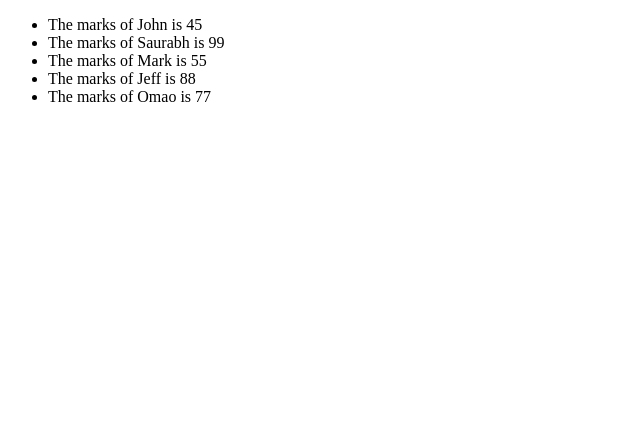
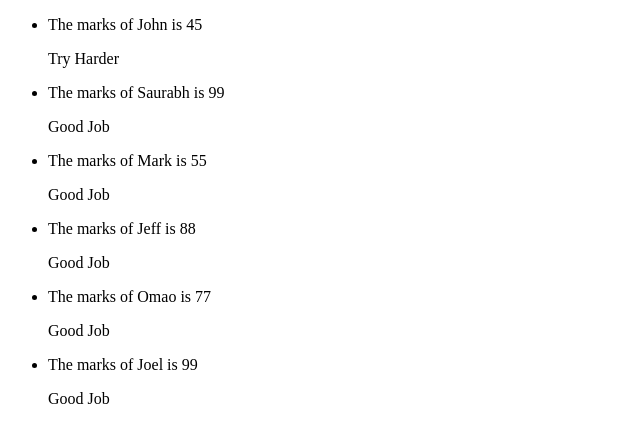
Before and after one commit to omaomach/Python-Bootcamp, a Flask app: page / in a window 1280 px wide. Shown: the top 443 px of the page, without its empty margins (0-640 px from the left). Run offline with Flask 3, Linux system fonts and the light colour scheme.

Commit message:
worked on conditionals, loops and comments in Jinja2

```diff
--- a/flask/flask_jinja_basics/main.py
+++ b/flask/flask_jinja_basics/main.py
@@ -9,7 +9,8 @@ def hello_world():
         "Saurabh": 99,
         "Mark": 55,
         "Jeff": 88,
-        "Omao": 77
+        "Omao": 77,
+        "Joel": 99
     }
     return render_template("index.html", marks=marks)
 
--- a/flask/flask_jinja_basics/templates/index.html
+++ b/flask/flask_jinja_basics/templates/index.html
@@ -1,18 +1,22 @@
 <!DOCTYPE html>
 <html lang="en">
-<head>
-    <meta charset="UTF-8">
-    <meta name="viewport" content="width=device-width, initial-scale=1.0">
+  <head>
+    <meta charset="UTF-8" />
+    <meta name="viewport" content="width=device-width, initial-scale=1.0" />
     <title>fanduka - Africa's number one jersey shop</title>
-</head>
-<body>
+  </head>
+  <body>
     <ul>
-        {# This is a comment in Jinja#}
-        <li>The marks of John is {{marks['John']}}</li>
-        <li>The marks of Saurabh is {{marks['Saurabh']}}</li>
-        <li>The marks of Mark is {{marks['Mark']}}</li>
-        <li>The marks of Jeff is {{marks['Jeff']}}</li>
-        <li>The marks of Omao is {{marks['Omao']}}</li>
+      {# This is a comment in Jinja#} {% for key in marks.keys() %}
+      <li style="white-space: nowrap;">
+        The marks of {{key}} is {{marks.get(key)}}
+        {% if marks.get(key) < 50 %}
+          <p>Try Harder</p>
+        {% else %}
+          <p>Good Job</p>
+        {% endif %}
+      </li>
+      {% endfor %}
     </ul>
-</body>
+  </body>
 </html>
```
Also changed, not shown: requirements.txt (+17 -17 lines).
